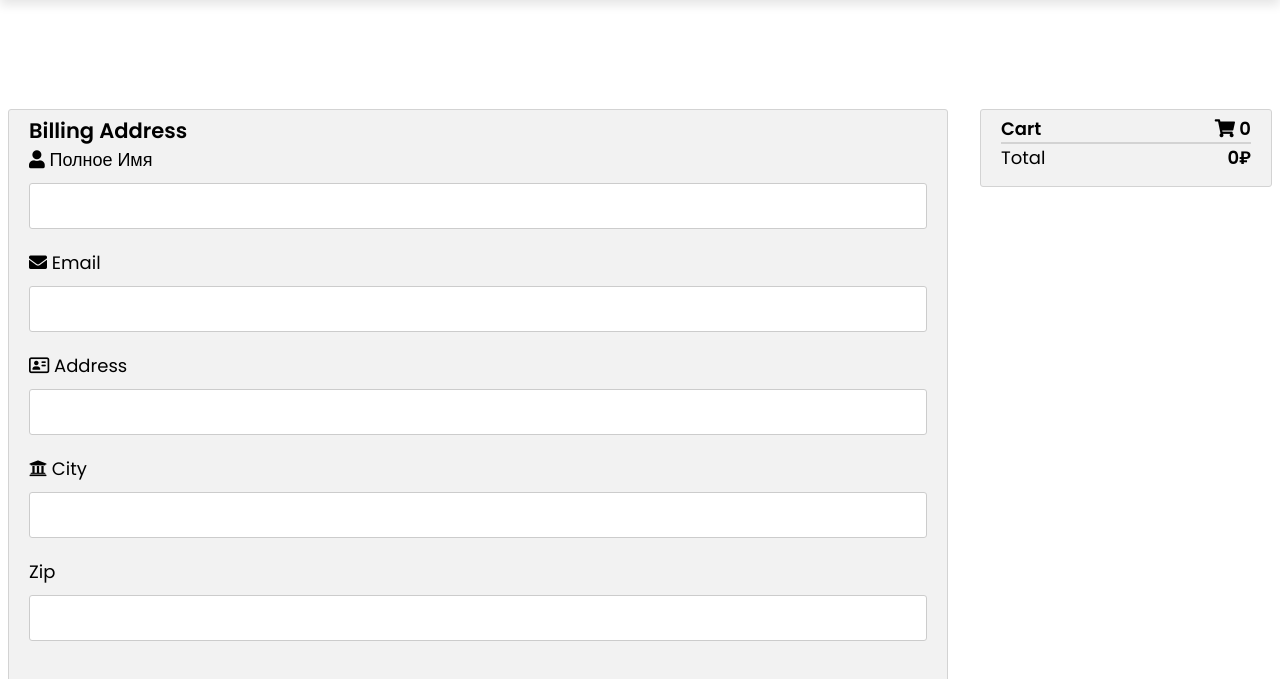
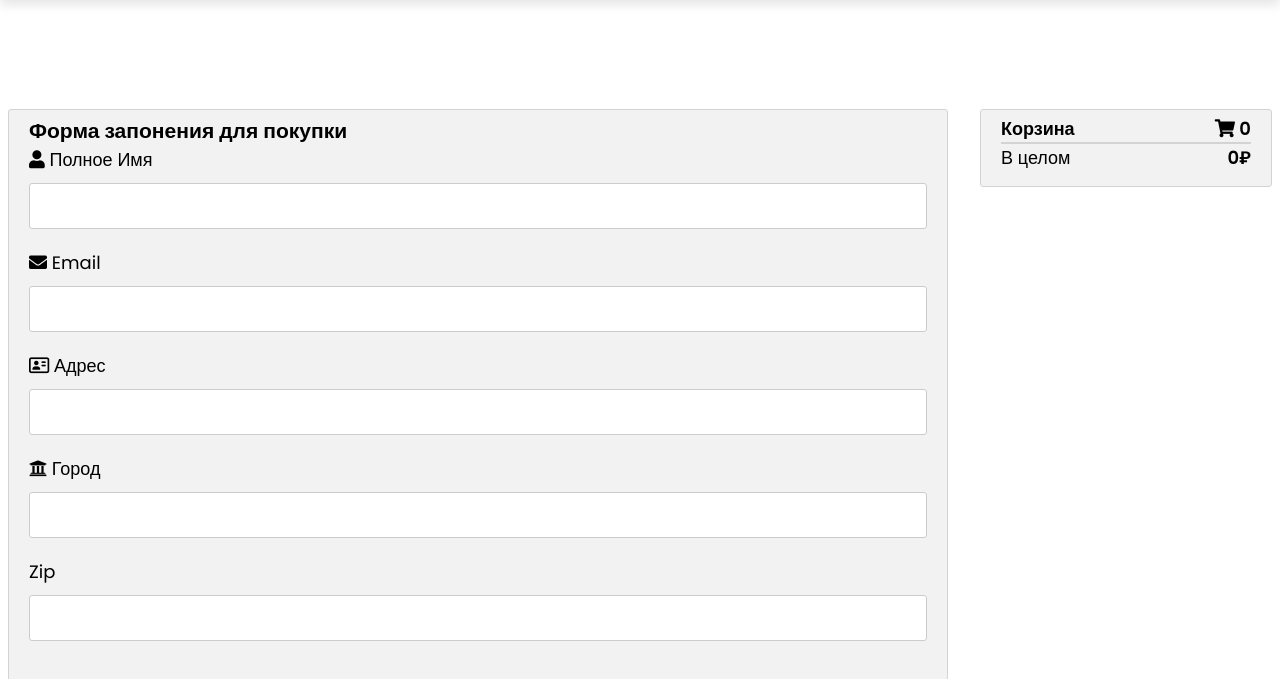
Before and after one commit to chieftainroman/Carnival, a Django app: page /checkout/ in a window 1280 px wide. Shown: the part 78-757 px from the top of the page. Run offline with Django 4.2, Linux system fonts and the light colour scheme; the visitor is signed in with stand-in values (Sample User, id 1); data that the repository does not hold is empty; some libraries are stand-ins or nearby versions; some web fonts are replaced.

Commit message:
my changes

```diff
--- a/templates/checkout/checkout.html
+++ b/templates/checkout/checkout.html
@@ -18,14 +18,14 @@
             {% csrf_token %}
           <div class="row">
             <div class="col-50">
-              <h3>Billing Address</h3>
+              <h3>Форма запонения для покупки</h3>
               <label for="fname"><i class="fa fa-user"></i> Полное Имя</label>
               {{ form.full_name }}
               <label for="email"><i class="fa fa-envelope"></i> Email</label>
               {{ form.user_email }}
-              <label for="adr"><i class="fa fa-address-card-o"></i> Address</label>
+              <label for="adr"><i class="fa fa-address-card-o"></i> Адрес</label>
               {{ form.address }}
-              <label for="city"><i class="fa fa-institution"></i> City</label>
+              <label for="city"><i class="fa fa-institution"></i> Город</label>
               {{ form.city }}
 
               <div class="row">
@@ -74,7 +74,7 @@
 
     <div class="col-25">
       <div class="container">
-        <h4>Cart
+        <h4>Корзина
           <span class="price" style="color:black">
             <i class="fa fa-shopping-cart"></i>
             <b>{{ count }}</b>
@@ -84,7 +84,7 @@
         <p><a href="{% url 'product-detail' p.product.slug %}">{{ p.product.product_name|truncatewords:2 }}</a> <span class="price">{% call_sellprice p.product.product_price p.product.discount_percent %}₽</span></p>
         {% endfor %}
         <hr>
-        <p>Total <span class="price" style="color:black"><b>{{ total_amount }}₽</b></span></p>
+        <p>В целом <span class="price" style="color:black"><b>{{ total_amount }}₽</b></span></p>
       </div>
     </div>
   </div>
```
